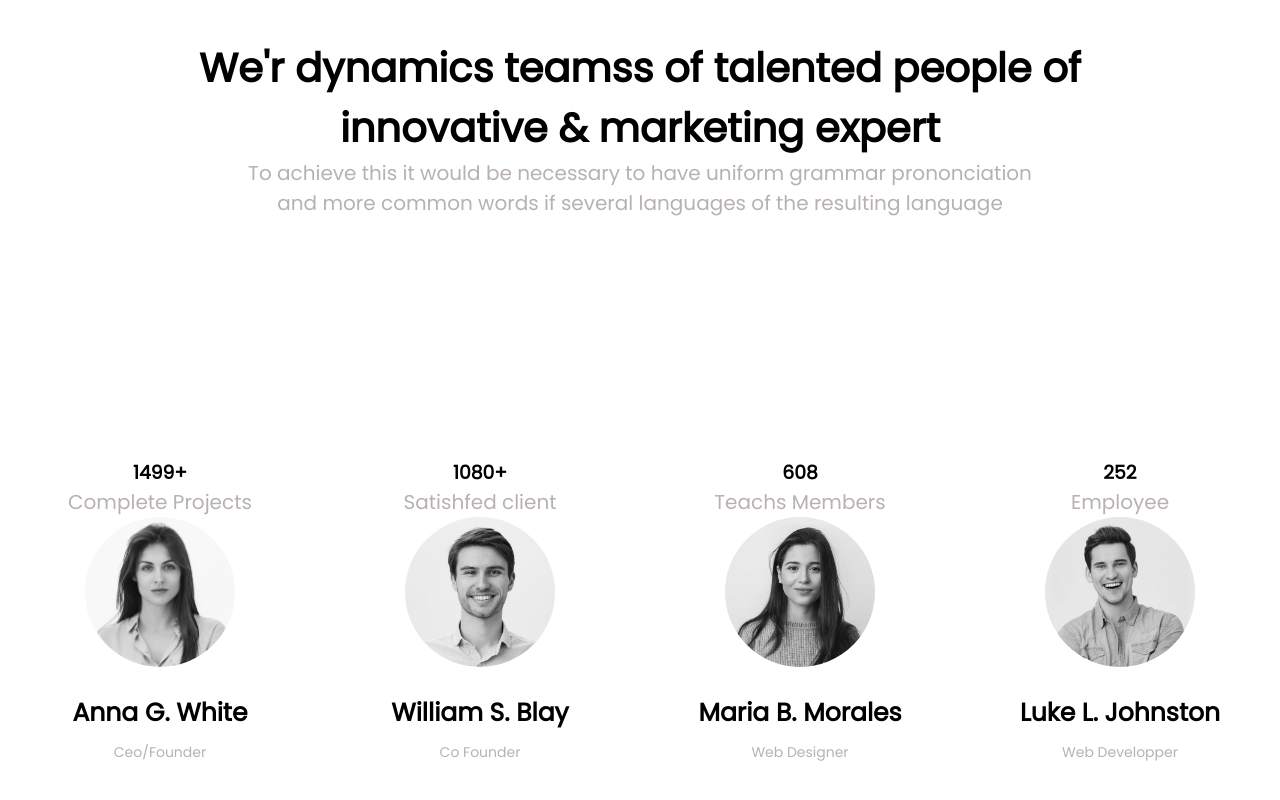
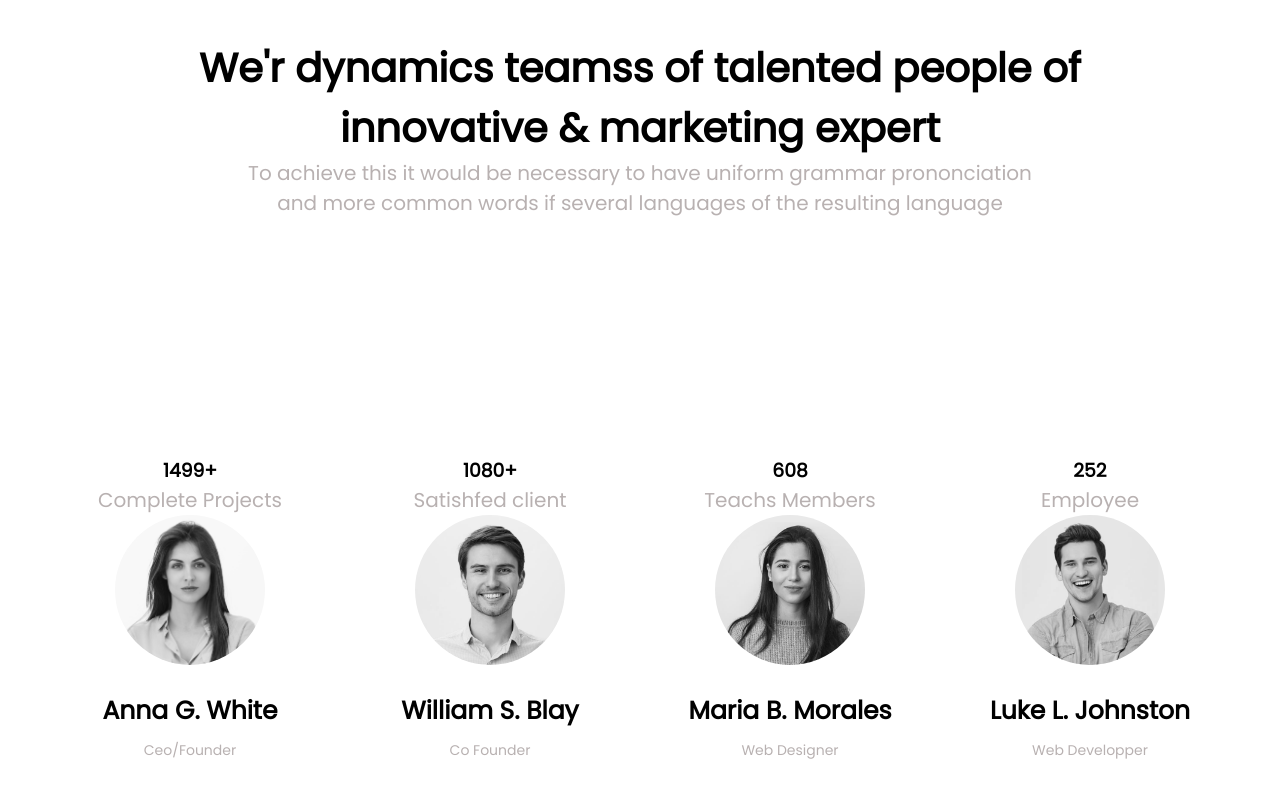
Before and after one commit to cem-sucu/landingpage, a plain HTML site: page index.html in a window 1280 px wide. Shown: the part 1900-2700 px from the top of the page. Drawn offline with Linux system fonts and the light colour scheme.

Commit message:
page 3 suite fin

```diff
--- a/css/style.css
+++ b/css/style.css
@@ -185,14 +185,13 @@ h4 {
 .cardPerson {
   border-radius: 10px;
   width: 300px;
-  height: 40%;
-  margin: 10px;
+  /* height: 40%; */
+  /* margin: 10px; */
   overflow: hidden;
-  position: relative;
 }
 
 .cardPerson:hover {
-  transform: translate(-1px);
+  transform: translate(0);
 }
 
 .card-headerPerson {
@@ -231,8 +230,6 @@ h4 {
 /*animation des réseaux*/
 
 .network {
-  width: 50px;
-  height: 60px;
   position: absolute;
   top:70px;
   left: -50px;
@@ -247,8 +244,14 @@ h4 {
 
 }
 
+.network i{
+  font-size: 15px;
+  cursor: pointer;
+
+}
+
 .cardPerson:hover .network {
-  left: 0;
+  left: 40px;
   transition: 0.6s;
 
 }
```
